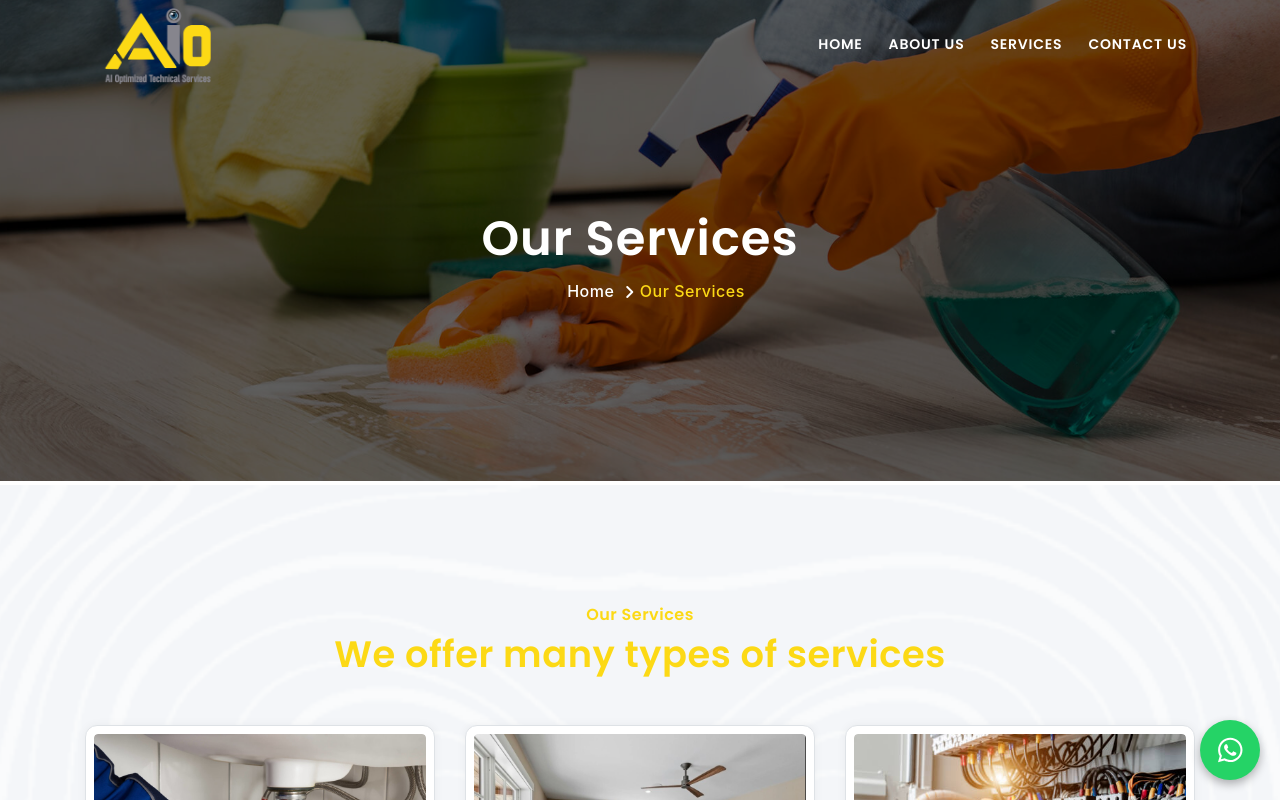
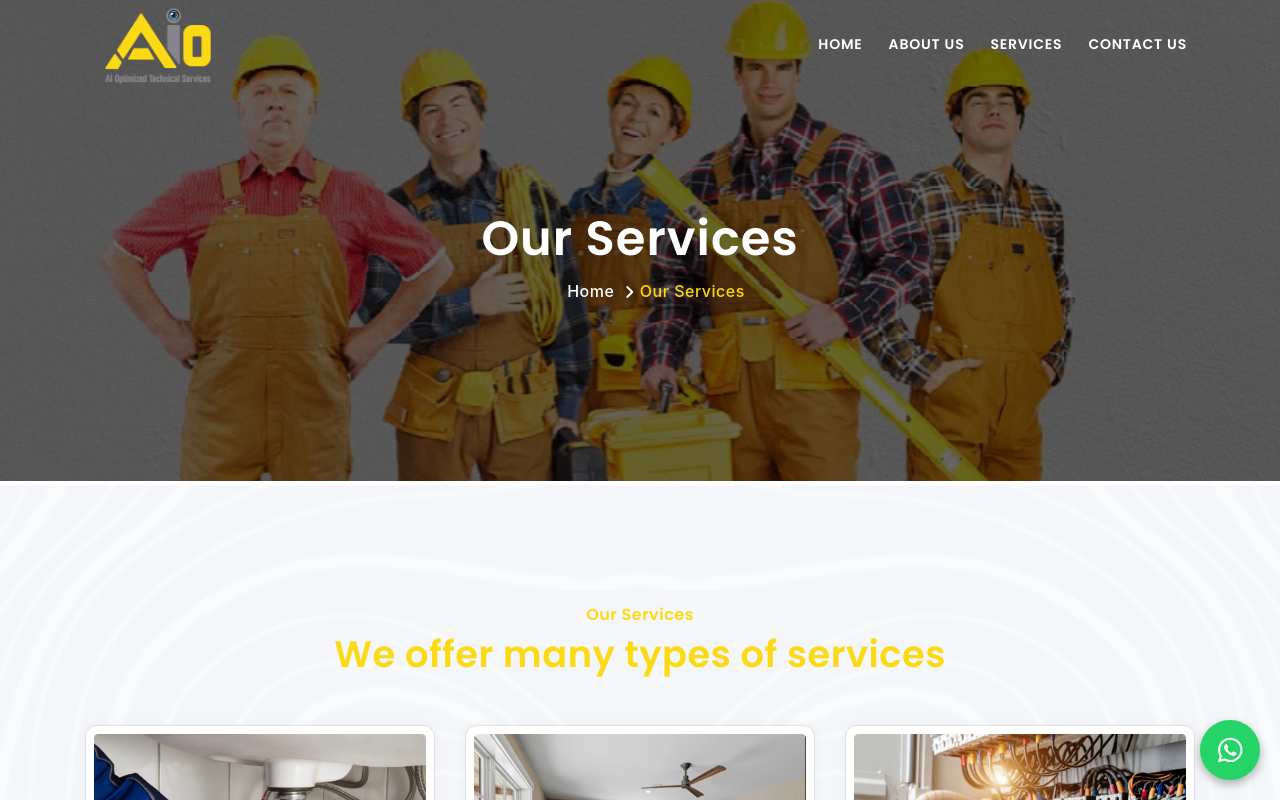
Before and after one commit to mudasarasim/ai-optimized-services-web, a React (Create React App) app: page /Services in a window 1280 px wide. Shown: the top 800 px of the page. Built offline with nearby package versions, Linux system fonts and the light colour scheme; a web font is replaced by a local one.

Commit message:
Changed Our Services Background Image.

```diff
--- a/src/pages/Services.js
+++ b/src/pages/Services.js
@@ -6,7 +6,7 @@ import image4 from '../assets/Images/Electromechanical Equipment Installation.jp
 import image5 from '../assets/Images/Wallpaper Fixing Works.jpg';
 import image6 from '../assets/Images/pa4.png';
 import image7 from '../assets/Images/Painting Contracting.jpg';
-import image8 from '../assets/Images/ca1.png';
+import image8 from '../assets/Images/ac3.jpg';
 import image9 from '../assets/Images/image9.png';
 import image10 from '../assets/Images/image10.png';
 import image11 from '../assets/Images/h1.png';
@@ -205,7 +205,7 @@ const ServicesHeader = () => {
       <section
         className="page-title-section bg-img cover-background top-position theme-overlay-dark"
         data-overlay-dark="6"
-        style={{ backgroundImage: 'url("img/bg/bg-02.jpg")' }}
+        style={{ backgroundImage: 'url("img/content/bg-05.jpg")' }}
       >
         <div className="container">
           <div className="row">
```
